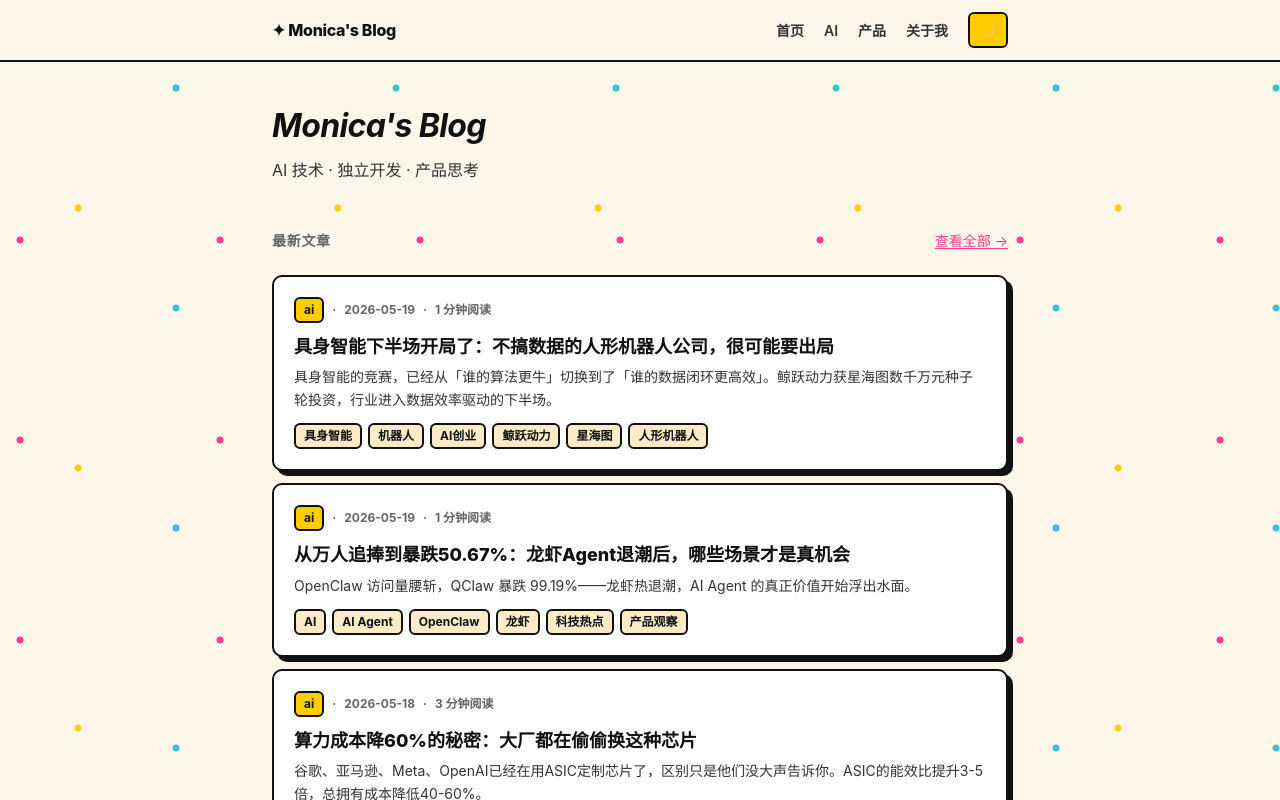
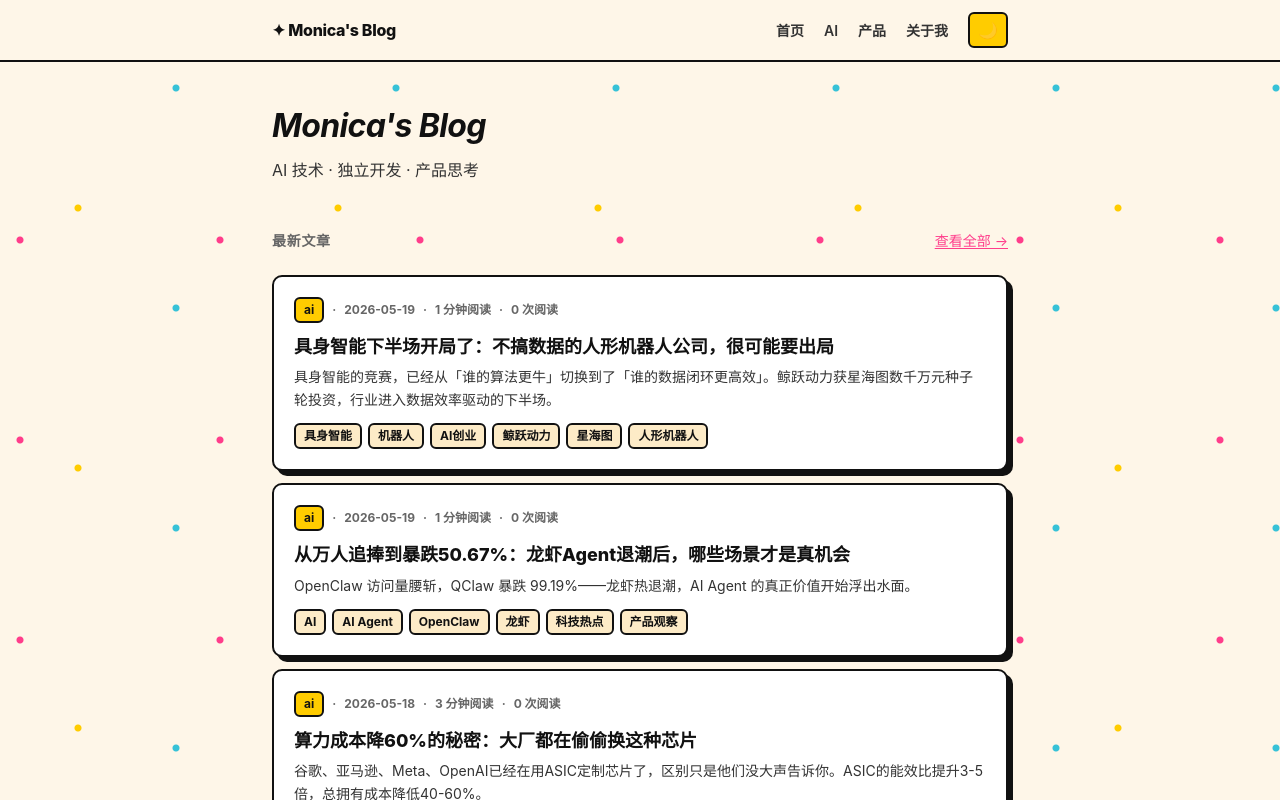
Before and after one commit to AILabs-monica/myblog, a Next.js app: page / in a window 1280 px wide. Shown: the top 800 px of the page. Built offline with nearby package versions, Linux system fonts and the light colour scheme.

Commit message:
feat: show view count on post list cards

```diff
--- a/components/PostCard.tsx
+++ b/components/PostCard.tsx
@@ -1,5 +1,6 @@
 import Link from 'next/link'
 import { Post } from '@/lib/posts'
+import ViewCounter from './ViewCounter'
 
 export default function PostCard({ post }: { post: Post }) {
   return (
@@ -27,6 +28,8 @@ export default function PostCard({ post }: { post: Post }) {
           )}
           <span>·</span>
           <span>{post.readingTime} 分钟阅读</span>
+          <span>·</span>
+          <ViewCounter slug={post.slug} />
         </div>
         <h2 style={{
           fontSize: '1.125rem', fontWeight: 800,
```
